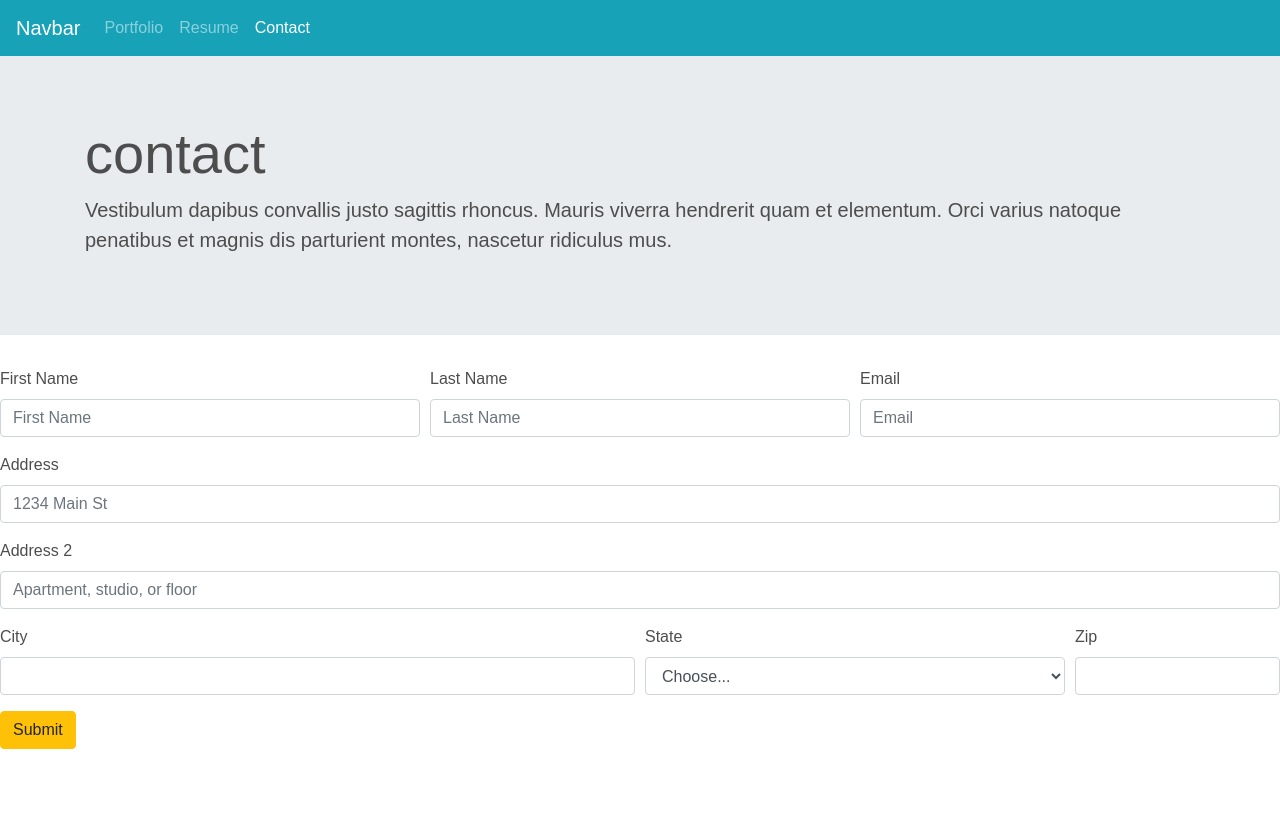
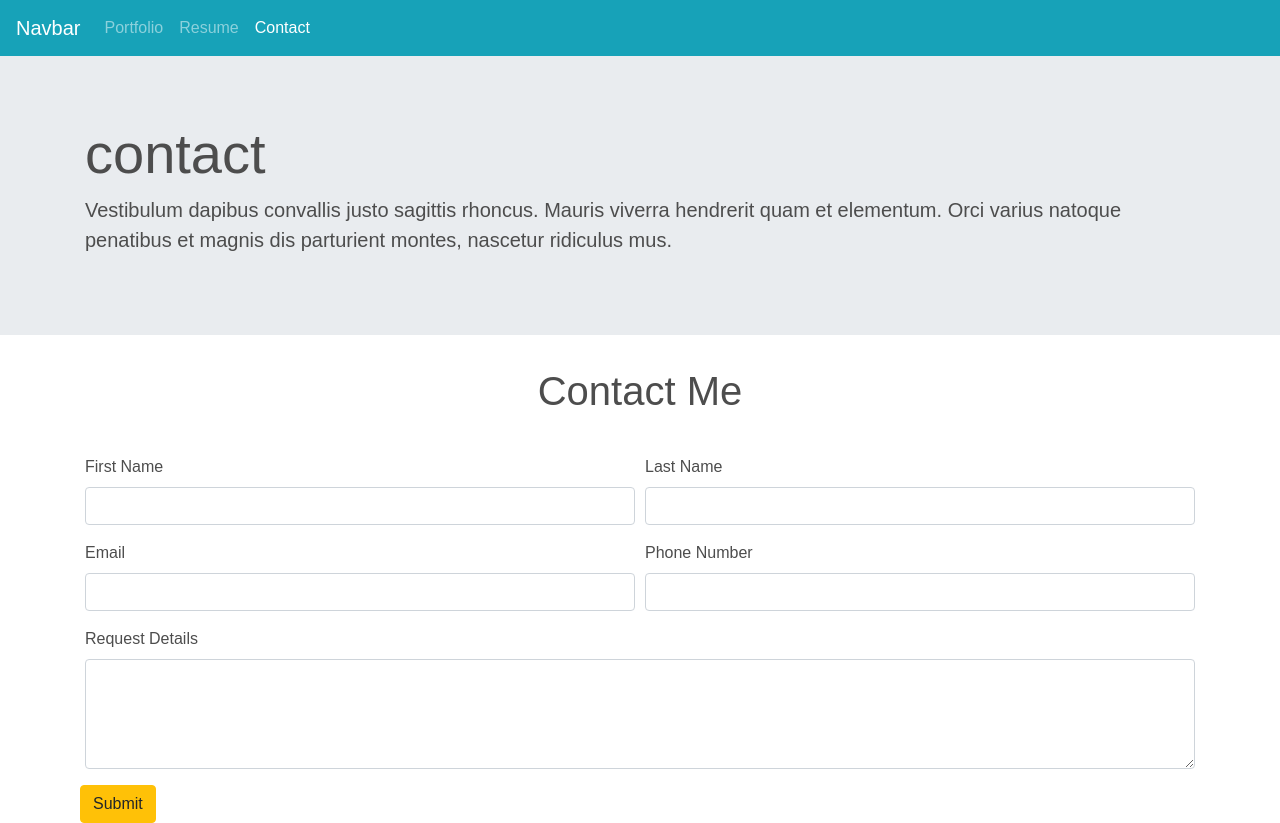
Before and after one commit to kd-davis/ACA-I, a plain HTML site: page Project6/contact.html in a window 1280 px wide. Before the commit the page ends 800 px from the top, so only its background shows below. Drawn offline with nearby package versions, Linux system fonts and the light colour scheme; a web font is replaced by a local one.

Commit message:
Project 6 updates
Updates to "contact"

```diff
--- a/Project6/contact.html
+++ b/Project6/contact.html
@@ -42,48 +42,46 @@
     </div>
 
     <!-- Contact Form -->
+    <div class="container">
+      <div class="row">
+        <div class="col-md-12 pb-2 text-center">
+          <h1>Contact Me</h1>
+          <br>
+        </div>
+      </div>
+
       <form>
         <div class="form-row">
-        <div class="form-group col-md-4">
-          <label for="inputEmail4">First Name</label>
-          <input type="text" class="form-control" id="inputFirstName" placeholder="First Name">
+          <div class="form-group col-md-6">
+            <label for="inputFirstName">First Name</label>
+            <input type="text" class="form-control" id="inputFirstName">
           </div>
-        <div class="form-group col-md-4">
-          <label for="inputPassword4">Last Name</label>
-          <input type="text" class="form-control" id="inputLastName" placeholder="Last Name">
+          <div class="form-group col-md-6">
+            <label for="inputLastName">Last Name</label>
+            <input type="text" class="form-control" id="inputLastName">
           </div>
-        <div class="form-group col-md-4">
-          <label for="inputPassword4">Email</label>
-          <input type="email" class="form-control" id="inputEmail" placeholder="Email">
-        </div>
-      </div>
-      <div class="form-group">
-        <label for="inputAddress">Address</label>
-        <input type="text" class="form-control" id="inputAddress" placeholder="1234 Main St">
-      </div>
-      <div class="form-group">
-        <label for="inputAddress2">Address 2</label>
-        <input type="text" class="form-control" id="inputAddress2" placeholder="Apartment, studio, or floor">
         </div>
         <div class="form-row">
           <div class="form-group col-md-6">
-          <label for="inputCity">City</label>
-          <input type="text" class="form-control" id="inputCity">
+            <label for="inputEmail">Email</label>
+            <input type="email" class="form-control" id="inputEmail">
           </div>
-        <div class="form-group col-md-4">
-          <label for="inputState">State</label>
-          <select id="inputState" class="form-control">
-            <option selected>Choose...</option>
-            <option>...</option>
-          </select>
-        </div>
-        <div class="form-group col-md-2">
-          <label for="inputZip">Zip</label>
-          <input type="text" class="form-control" id="inputZip">
+          <div class="form-group col-md-6">
+            <label for="inputNumber">Phone Number</label>
+            <input type="number" class="form-control" id="inputNumber">
           </div>
         </div>
+        <div class="form-row">
+          <div class="form-group col-md-12">
+            <label for="inputRequest">Request Details</label>
+            <textarea class="form-control" id="inputRequest" rows="4"></textarea>
+          </div>
+        </div>
+        <div class="form-row">
           <button type="submit" class="btn btn-warning">Submit</button>
+        </div>
       </form>
+    </div>
 
     <!-- Optional JavaScript -->
     <!-- jQuery first, then Popper.js, then Bootstrap JS -->
```
Lines whose indentation alone changed are shown as unchanged.
